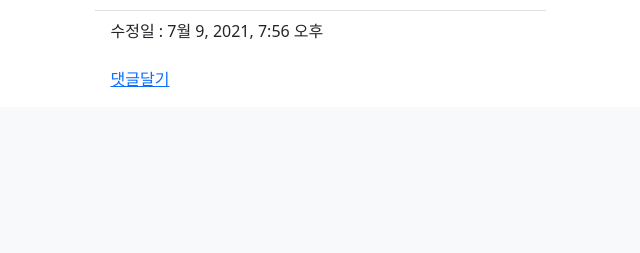
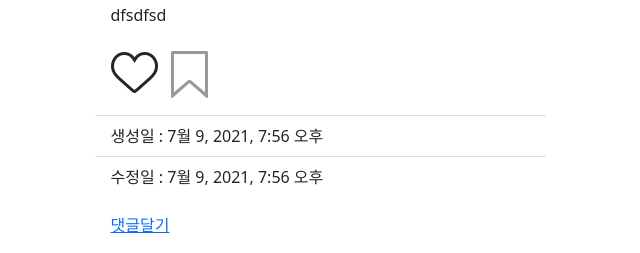
Before and after one commit to A-WOS/lightGram, a Django app: page / in a window 1280 px wide. Shown: the part 1094-1347 px from the top of the page, without its empty margins (320-960 px from the left). Before the commit the page ends 1181 px from the top, so only its background shows below. Run offline with Django 3.2, Linux system fonts and the light colour scheme; data comes from the database, SQL or seed files in the repository; both versions use the stored data as it was after the commit; data that the repository does not hold is empty.

Commit message:
like, favorite 확인,

```diff
--- a/photo/templates/base.html
+++ b/photo/templates/base.html
@@ -4,17 +4,69 @@
     <meta charset="UTF-8">
     <title>{% block title %} {% endblock %}</title>
 
-{# css #}
-    <link href="https://cdn.jsdelivr.net/npm/bootstrap@5.0.2/dist/css/bootstrap.min.css" rel="stylesheet" integrity="sha384-EVSTQN3/azprG1Anm3QDgpJLIm9Nao0Yz1ztcQTwFspd3yD65VohhpuuCOmLASjC" crossorigin="anonymous">
+    {# css #}
+    <link href="https://cdn.jsdelivr.net/npm/bootstrap@5.0.2/dist/css/bootstrap.min.css" rel="stylesheet"
+          integrity="sha384-EVSTQN3/azprG1Anm3QDgpJLIm9Nao0Yz1ztcQTwFspd3yD65VohhpuuCOmLASjC" crossorigin="anonymous">
 </head>
 <body>
+{% load static %}
+<style>
+    .btn-like {
+        display: inline-block;;
+        width: 50px;
+        height: 50px;
+        background: url({% static 'images/elements2.png' %});
+        background-position: -100px -400px;
+        text-indent: -9999px;
+        overflow: hidden;
+        border: none;
+    }
+
+    .btn-like.active {
+        display: inline-block;
+        width: 50px;
+        height: 50px;
+        background: url({% static 'images/elements2.png' %});
+        background-position: -50px -400px;
+        text-indent: -9999px;
+        overflow: hidden;
+        border: none;
+    }
+
+    .btn-favorite {
+        display: inline-block;
+        width: 50px;
+        height: 50px;
+        background: url({% static 'images/elements2.png' %});
+        background-position: -515px -150px;
+        text-indent: -9999px;
+        overflow: hidden;
+        border: none;
+    }
+
+    .btn-favorite.active {
+        display: inline-block;
+        width: 50px;
+        height: 50px;
+        background: url({% static 'images/elements2.png' %});
+        background-position: -515px -100px;
+        text-indent: -9999px;
+        overflow: hidden;
+        border: none;
+    }
+</style>
 {% include 'navbar.html' %}
 {% include 'messages.html' %}
 {% block content %}
 {% endblock %}
 {# javascript #}
-<script src="https://code.jquery.com/jquery-3.6.0.slim.min.js" integrity="sha256-u7e5khyithlIdTpu22PHhENmPcRdFiHRjhAuHcs05RI=" crossorigin="anonymous"></script>
-    <script src="https://cdn.jsdelivr.net/npm/@popperjs/core@2.9.2/dist/umd/popper.min.js" integrity="sha384-IQsoLXl5PILFhosVNubq5LC7Qb9DXgDA9i+tQ8Zj3iwWAwPtgFTxbJ8NT4GN1R8p" crossorigin="anonymous"></script>
-<script src="https://cdn.jsdelivr.net/npm/bootstrap@5.0.2/dist/js/bootstrap.min.js" integrity="sha384-cVKIPhGWiC2Al4u+LWgxfKTRIcfu0JTxR+EQDz/bgldoEyl4H0zUF0QKbrJ0EcQF" crossorigin="anonymous"></script>
+<script src="https://code.jquery.com/jquery-3.6.0.slim.min.js"
+        integrity="sha256-u7e5khyithlIdTpu22PHhENmPcRdFiHRjhAuHcs05RI=" crossorigin="anonymous"></script>
+<script src="https://cdn.jsdelivr.net/npm/@popperjs/core@2.9.2/dist/umd/popper.min.js"
+        integrity="sha384-IQsoLXl5PILFhosVNubq5LC7Qb9DXgDA9i+tQ8Zj3iwWAwPtgFTxbJ8NT4GN1R8p"
+        crossorigin="anonymous"></script>
+<script src="https://cdn.jsdelivr.net/npm/bootstrap@5.0.2/dist/js/bootstrap.min.js"
+        integrity="sha384-cVKIPhGWiC2Al4u+LWgxfKTRIcfu0JTxR+EQDz/bgldoEyl4H0zUF0QKbrJ0EcQF"
+        crossorigin="anonymous"></script>
 </body>
 </html>
--- a/photo/templates/photo/photo_list.html
+++ b/photo/templates/photo/photo_list.html
@@ -7,7 +7,7 @@
         <div class="row">
             <div class="col"></div>
             <div class="col-5">
-           {%  for object in object_list %}
+                {% for object in object_list %}
                     <div class="card-header">
                         {{ object.author }}
                     </div>
@@ -16,6 +16,16 @@
                         <p class="card-text">{{ object.text }}</p>
                     </div>
                     <ul class="list-group list-group-flush">
+                        <li class="list-group-item">
+                            <a href="{% url 'photo:like' object.id %}"
+                               class="float-left btn-like {% if user in object.like.all %} active {% endif %}">좋아요!</a>
+                            {% if object.like.all.count %}
+                                <span class="float-left">
+                                    {{ object.like.all.count }}
+                                </span>
+                            {% endif %}
+                            <a href="{% url 'photo:favorite' object.id %}" class="float-right btn-favorite {% if user in object.favorite.all %} active {% endif %}">저장하기!</a>
+                        </li>
                         <li class="list-group-item">생성일 : {{ object.created }}</li>
                         <li class="list-group-item">수정일 : {{ object.updated }}</li>
                     </ul>
```
Also changed, not shown: db.sqlite3, photo/static/images/elements.png (deleted), photo/static/images/elements2.png (added). Lines whose indentation alone changed are shown as unchanged.
